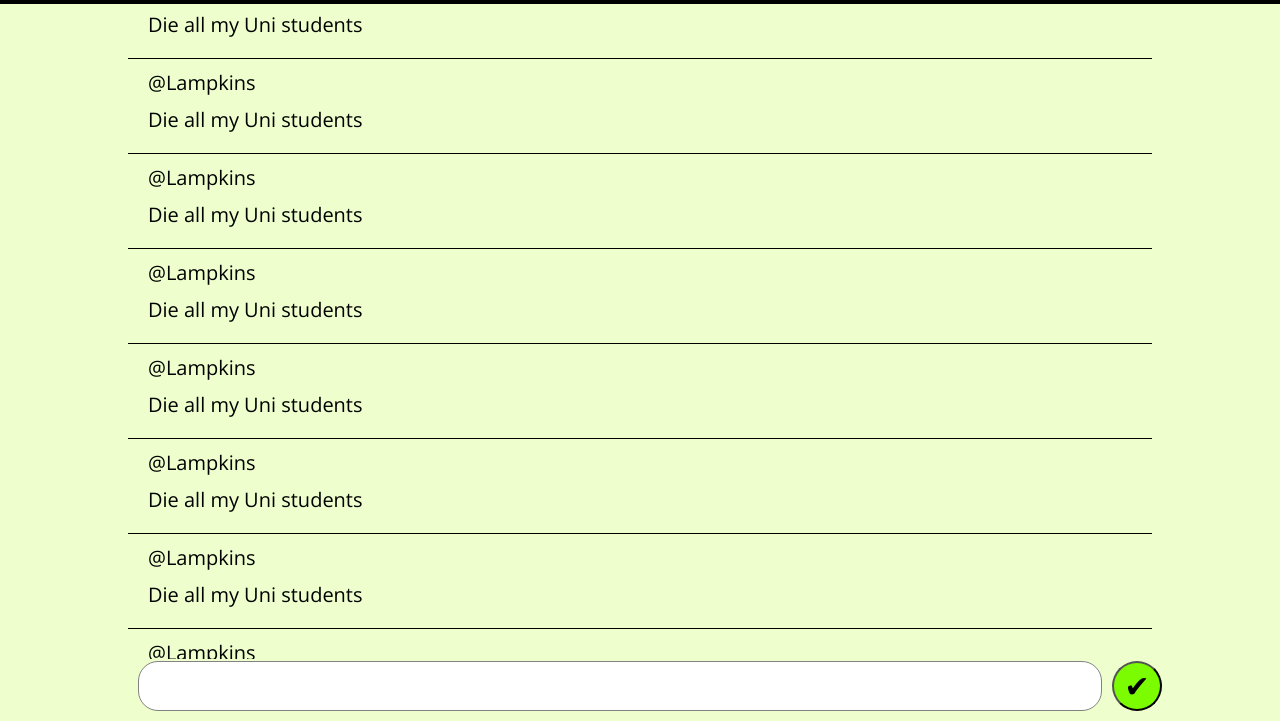
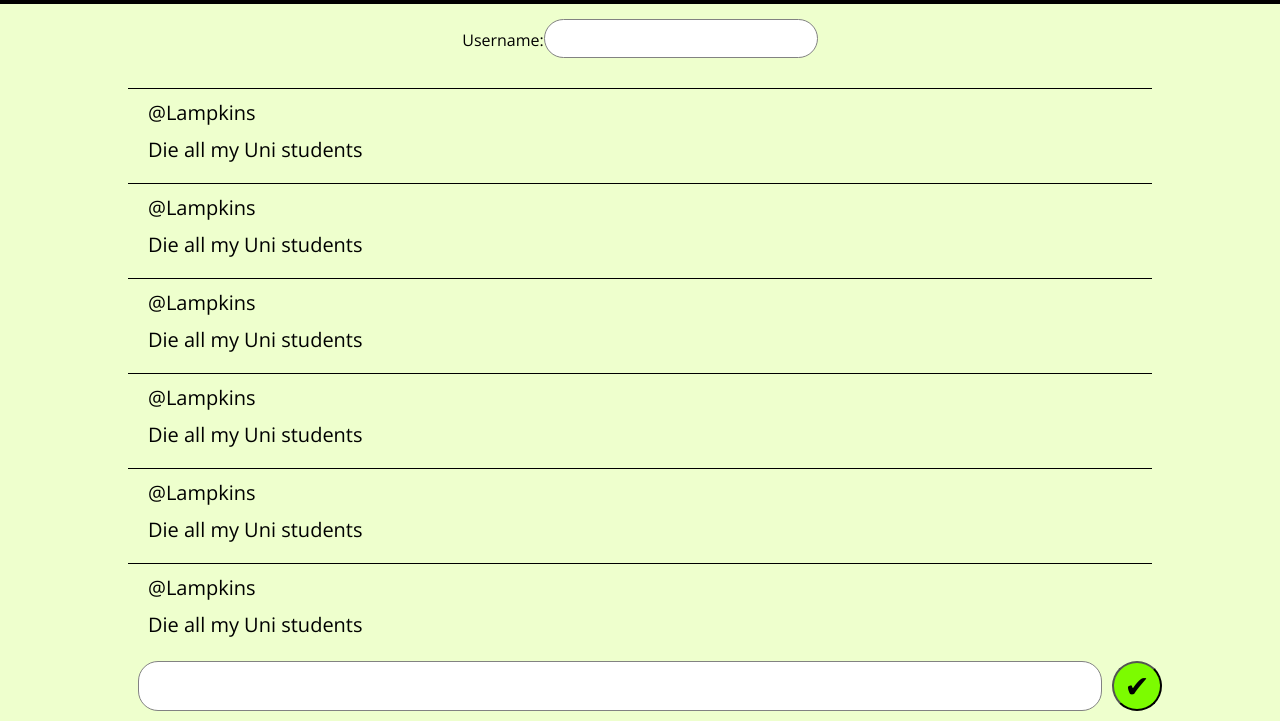
Before and after one commit to NPIPHI/HackPusher, a website: page Website_Resources/index.html in a window 1280 px wide. Shown: the part 79-800 px from the top of the page. Drawn offline with nearby package versions, Linux system fonts and the light colour scheme.

Commit message:
Made UI Slightly Better

```diff
--- a/Website_Resources/index.html
+++ b/Website_Resources/index.html
@@ -10,6 +10,9 @@
 <body>
     <div id="navbar">
         <h1>Pusher Game</h1>
+    </div>
+    <div id="signup">
+        <div><span>Username:</span><input type="text" id="username"></div>
     </div>
     <div id="chatLog">
         <div class="message">
@@ -61,8 +64,8 @@
             <div class="text">Die all my Uni students</div>
         </div>
     </div>
-    <div class="input">
-        <input class="textbox">
+    <div class="messageInput">
+        <input type="text">
         <button>&#10004;</button>
     </div>
 </body>
--- a/Website_Resources/style.css
+++ b/Website_Resources/style.css
@@ -19,10 +19,21 @@ body {
     font-family: 'Open Sans', sans-serif;
 }
 
+#signup {
+    display: flex;
+    margin: 15px 0;
+    width: 100%;
+    justify-content: space-around;
+}
+
+#signup span {
+    font-family: 'Open Sans', sans-serif;
+}
+
 #chatLog {
     width: 100%;
     overflow: scroll;
-    height: calc(100vh - 145px);
+    height: calc(100vh - 60px - 85px - 40px - 30px);
 }
 
 .message {
@@ -42,7 +53,15 @@ body {
 
 .message .text {}
 
-.input {
+input[type=text] {
+    border: 1px #828282 solid;
+    border-radius: 20px;
+    padding: 5px 10px;
+    font-family: 'Open Sans', sans-serif;
+    font-size: 20px;
+}
+
+.messageInput {
     position: absolute;
     bottom: 0;
     right: 10%;
@@ -52,7 +71,11 @@ body {
     display: flex;
 }
 
-.input button {
+.messageInput input[type=text] {
+    flex: 1;
+}
+
+.messageInput button {
     border-radius: 50%;
     width: 50px;
     height: 50px;
@@ -60,12 +83,3 @@ body {
     background-color: lawngreen;
     font-size: 30px;
 }
-
-.textbox {
-    border: 1px #828282 solid;
-    border-radius: 20px;
-    padding: 5px 10px;
-    font-family: 'Open Sans', sans-serif;
-    font-size: 20px;
-    flex: 1;
-}
--- a/style.css
+++ b/style.css
@@ -19,10 +19,21 @@ body {
     font-family: 'Open Sans', sans-serif;
 }
 
+#signup {
+    display: flex;
+    margin: 15px 0;
+    width: 100%;
+    justify-content: space-around;
+}
+
+#signup span {
+    font-family: 'Open Sans', sans-serif;
+}
+
 #chatLog {
     width: 100%;
     overflow: scroll;
-    height: calc(100vh - 145px);
+    height: calc(100vh - 60px - 85px - 40px - 30px);
 }
 
 .message {
@@ -40,7 +51,17 @@ body {
     padding-bottom: 10px;
 }
 
-.input {
+.message .text {}
+
+input[type=text] {
+    border: 1px #828282 solid;
+    border-radius: 20px;
+    padding: 5px 10px;
+    font-family: 'Open Sans', sans-serif;
+    font-size: 20px;
+}
+
+.messageInput {
     position: absolute;
     bottom: 0;
     right: 10%;
@@ -50,7 +71,11 @@ body {
     display: flex;
 }
 
-.input button {
+.messageInput input[type=text] {
+    flex: 1;
+}
+
+.messageInput button {
     border-radius: 50%;
     width: 50px;
     height: 50px;
@@ -58,12 +83,3 @@ body {
     background-color: lawngreen;
     font-size: 30px;
 }
-
-.textbox {
-    border: 1px #828282 solid;
-    border-radius: 20px;
-    padding: 5px 10px;
-    font-family: 'Open Sans', sans-serif;
-    font-size: 20px;
-    flex: 1;
-}
```
Also changed, not shown: index.html (+5 -3 lines).
